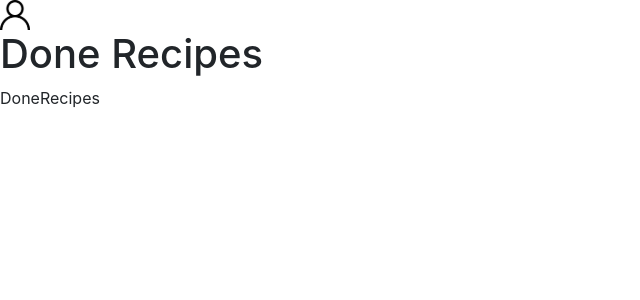
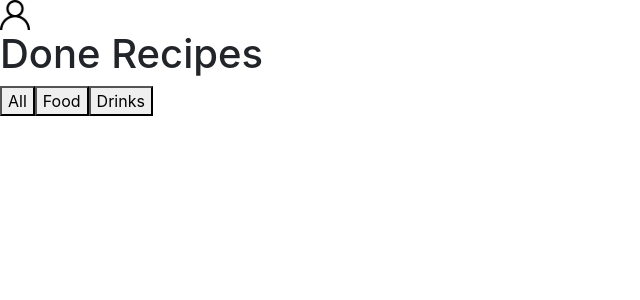
Before and after one commit to LucasLisboaMotta/Recipes-App, a React (Create React App) app: page /done-recipes in a window 1280 px wide. Shown: the top 300 px of the page, without its empty margins (0-640 px from the left). Built offline with nearby package versions, Linux system fonts and the light colour scheme.

Commit message:
Tela de receitas feitas: finalizado, tela de receitas feitas

```diff
--- a/src/Pages/DoneRecipes.js
+++ b/src/Pages/DoneRecipes.js
@@ -1,11 +1,60 @@
-import React from 'react';
+import React, { useEffect, useState } from 'react';
 import Header from '../components/Header';
+import CardDoneRecipe from '../components/CardDoneRecipe';
+import { getDoneRecipes } from '../services/localStorage';
+import '../styles/doneRecipes.css';
 
 export default function DoneRecipes() {
+  const [recipes, setRecipes] = useState([]);
+
+  useEffect(() => {
+    setRecipes(getDoneRecipes());
+  }, []);
+
+  const filterDoneRecipes = (filterType) => {
+    const doneRecipes = getDoneRecipes();
+    if (filterType === 'all') {
+      return setRecipes(doneRecipes);
+    }
+    setRecipes(doneRecipes.filter((recipe) => recipe.type === filterType));
+  };
+
+  const renderRecipes = () => (
+    recipes.length > 0 && recipes.map((recipe, index) => (
+      <CardDoneRecipe key={ index } recipe={ recipe } index={ index } />
+    ))
+  );
+
   return (
-    <div>
+    <>
       <Header page="Done Recipes" handleSearch={ false } />
-      DoneRecipes
-    </div>
+      <section>
+        <button
+          type="button"
+          data-testid="filter-by-all-btn"
+          onClick={ () => { filterDoneRecipes('all'); } }
+        >
+          All
+        </button>
+        <button
+          type="button"
+          data-testid="filter-by-food-btn"
+          onClick={ () => { filterDoneRecipes('food'); } }
+        >
+          Food
+        </button>
+        <button
+          type="button"
+          data-testid="filter-by-drink-btn"
+          onClick={ () => { filterDoneRecipes('drink'); } }
+
+        >
+          Drinks
+        </button>
+      </section>
+      <section className="recipes-container">
+        {renderRecipes()}
+      </section>
+    </>
   );
 }
```
